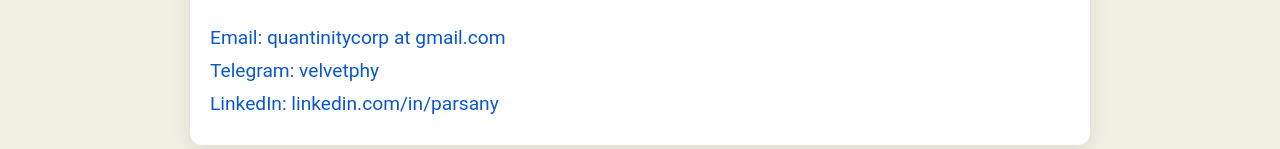
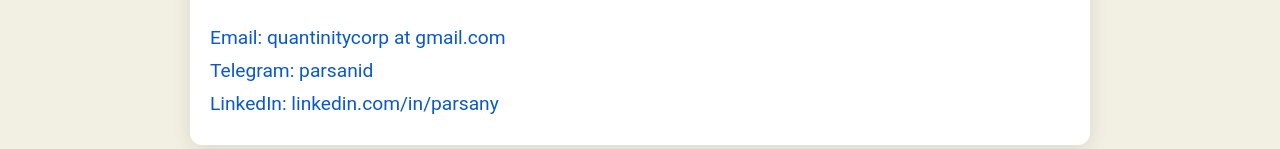
Before and after one commit to parsany/c, a Next.js app: page /news in a window 1280 px wide. Shown: the part 803-952 px from the top of the page. Built offline with nearby package versions, Linux system fonts and the light colour scheme.

Commit message:
telegram

```diff
--- a/components/MainCard.js
+++ b/components/MainCard.js
@@ -89,7 +89,7 @@ export default function MainCard() {
                 />
               </a>
               <a
-                href="https://t.me/velvetphy"
+                href="https://t.me/parsanid"
                 aria-label="Telegram"
                 target="_blank"
                 rel="noopener noreferrer"
--- a/components/contact.js
+++ b/components/contact.js
@@ -6,7 +6,7 @@ export default function Contact() {
                 <h1>Contact Me</h1>
                 <div className={Styles.contactInfo}>
                     <p>Email: quantinitycorp at gmail.com</p>
-                    <p>Telegram: <a href="https://t.me/velvetphy">velvetphy</a></p>
+                    <p>Telegram: <a href="https://t.me/parsanid">parsanid</a></p>
                     <p>LinkedIn: <a href="https://www.linkedin.com/in/parsany/">linkedin.com/in/parsany</a></p>
                 </div>
         </div>
```
